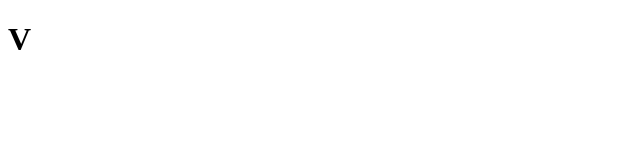
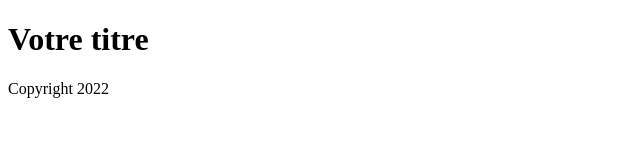
Before and after one commit to peltier973/premier-depot, a plain HTML site: page index.html in a window 1280 px wide. Shown: the whole page, without its empty margins (0-640 px from the left). Drawn offline with Linux system fonts and the light colour scheme.

Commit message:
add copyright

```diff
--- a/index.html
+++ b/index.html
@@ -6,7 +6,10 @@
     <title>Document</title>
 </head>
 <body>
-    <h1>V</h1>
+    <h1>Votre titre</h1>
+    <footer>
+        Copyright 2022
+    </footer>
 
 </body>
 </html>
```
